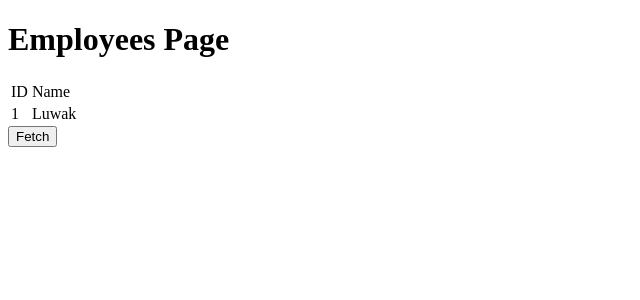
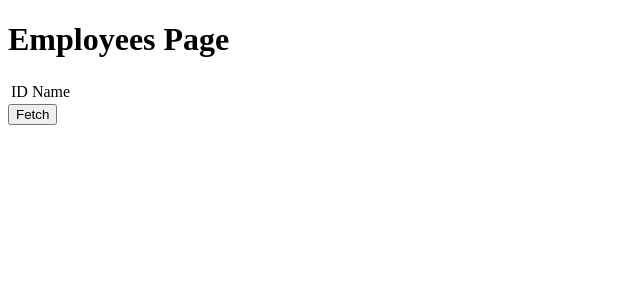
Before and after one commit to kasurbantal/react-basic, a Next.js app: page /EmployeesPage in a window 1280 px wide. Shown: the top 300 px of the page, without its empty margins (0-640 px from the left). Built offline with nearby package versions, Linux system fonts and the light colour scheme.

Commit message:
feat: display the data in json into the UI table

```diff
--- a/src/pages/EmployeesPage.tsx
+++ b/src/pages/EmployeesPage.tsx
@@ -1,12 +1,21 @@
+import { useState } from "react";
+
+type Employee = {
+  id: number;
+  name: string;
+};
+
 const EmployeesPage = () => {
+  const [employees, setEmployees] = useState<Employee[]>([]);
+
   const fetchEmployees = async () => {
-    const req = await fetch("http://localhost:2000/employees", {
+    const res = await fetch("http://localhost:2000/employees", {
       method: "GET",
     });
 
-    const res = await req.json();
+    const resJson = (await res.json()) as Employee[];
 
-    console.log(res);
+    setEmployees(resJson);
   };
 
   return (
@@ -20,10 +29,14 @@ const EmployeesPage = () => {
           </tr>
         </thead>
         <tbody>
-          <tr>
-            <td>1</td>
-            <td>Luwak</td>
-          </tr>
+          {employees.map((employee) => {
+            return (
+              <tr>
+                <td>{employee.id}</td>
+                <td>{employee.name}</td>
+              </tr>
+            );
+          })}
         </tbody>
       </table>
       <button onClick={fetchEmployees}>Fetch</button>
```
